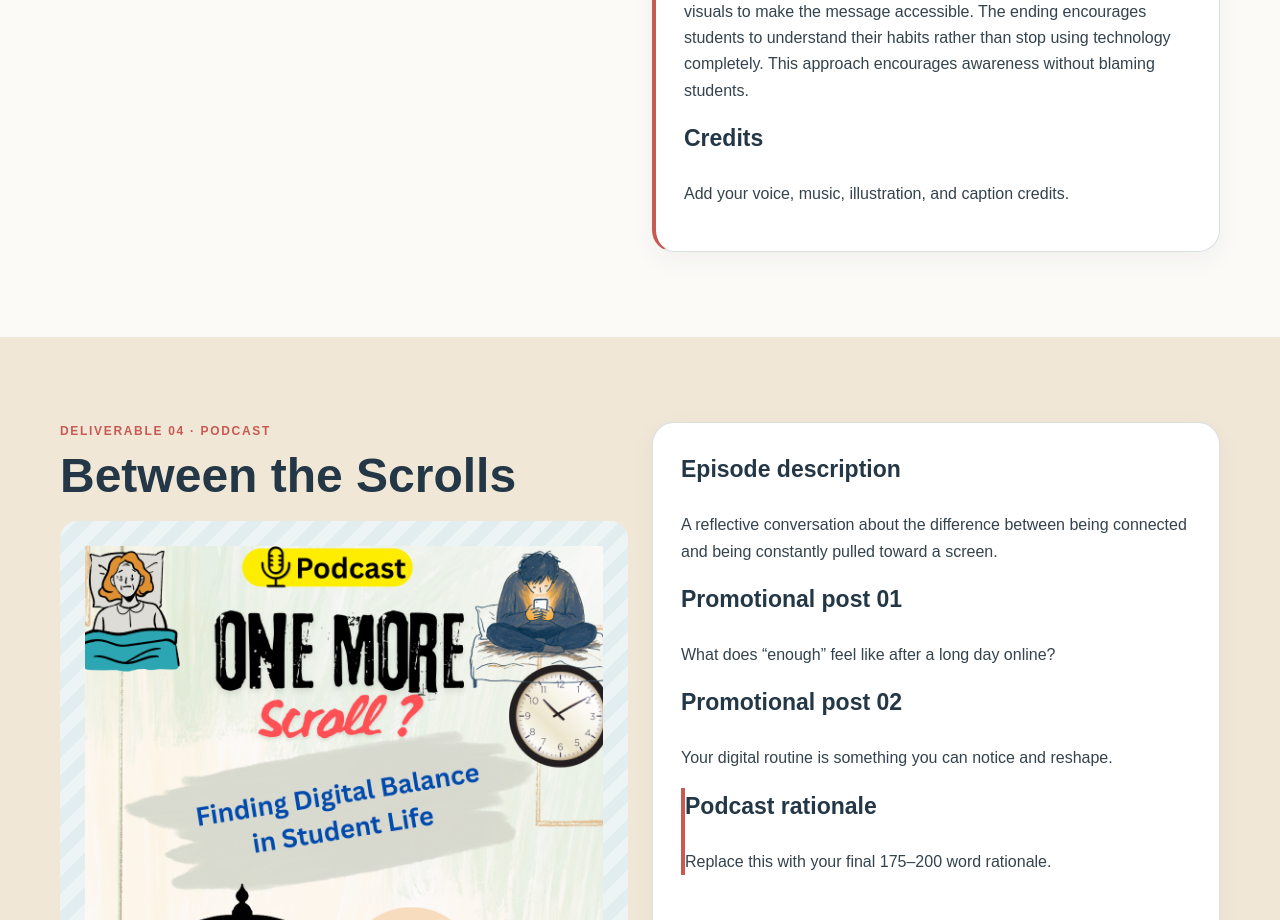
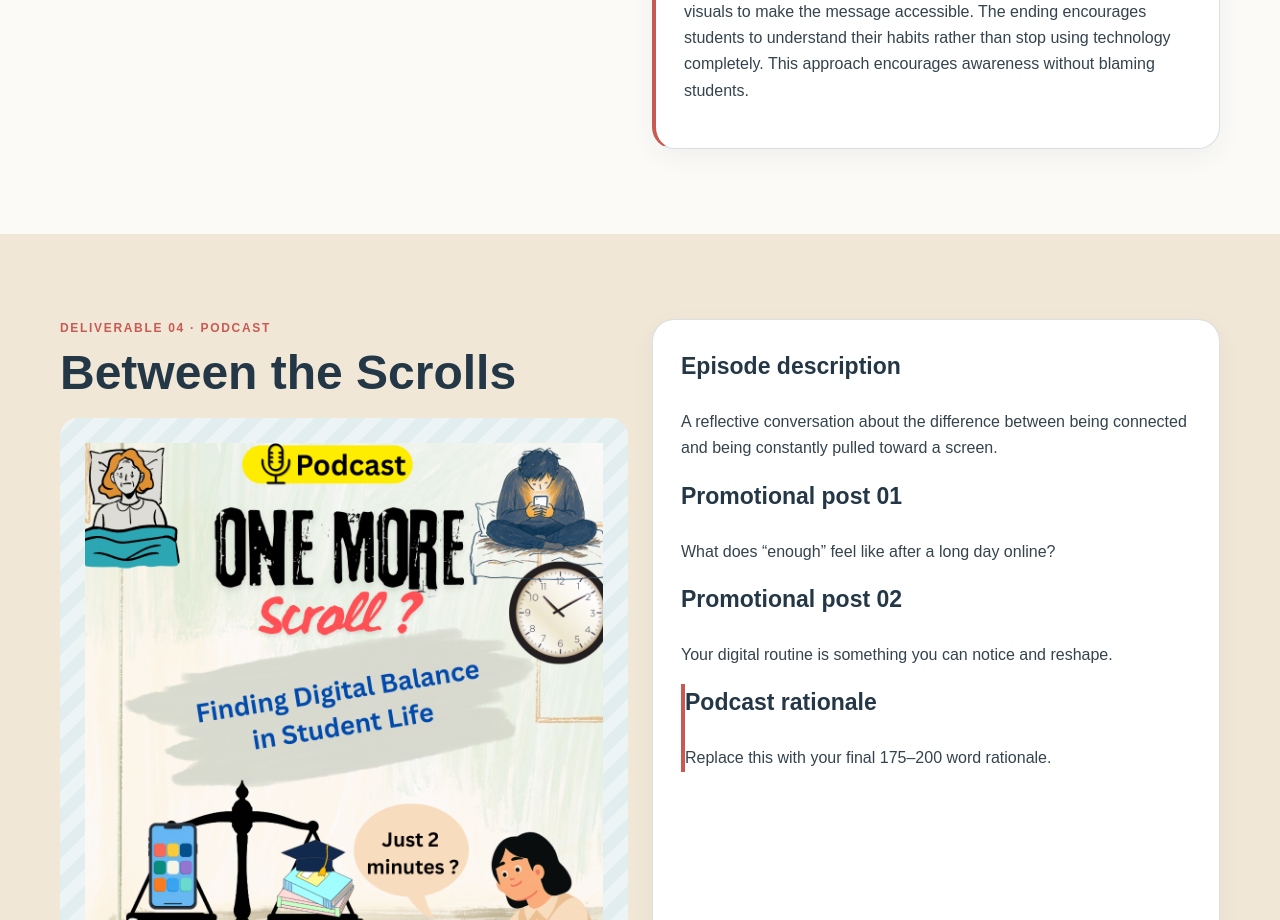
Before and after one commit to sukhpreetdevi/Capstone-Website, a plain HTML site: page podcast.html in a window 1280 px wide. Shown: the part 1060-1980 px from the top of the page. Drawn offline with Linux system fonts and the light colour scheme.

Commit message:
Update podcast.html

```diff
--- a/podcast.html
+++ b/podcast.html
@@ -95,8 +95,7 @@ I created the animation in Canva using animated illustrations, moving text, tran
 
         </p>
 
-        <h3>Credits</h3>
-        <p>Add your voice, music, illustration, and caption credits.</p>
+
       </div>
     </div>
   </section>
```
